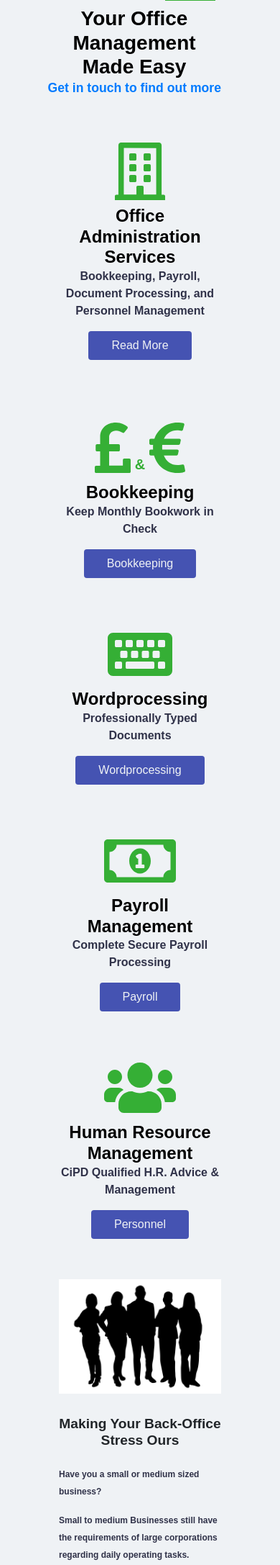
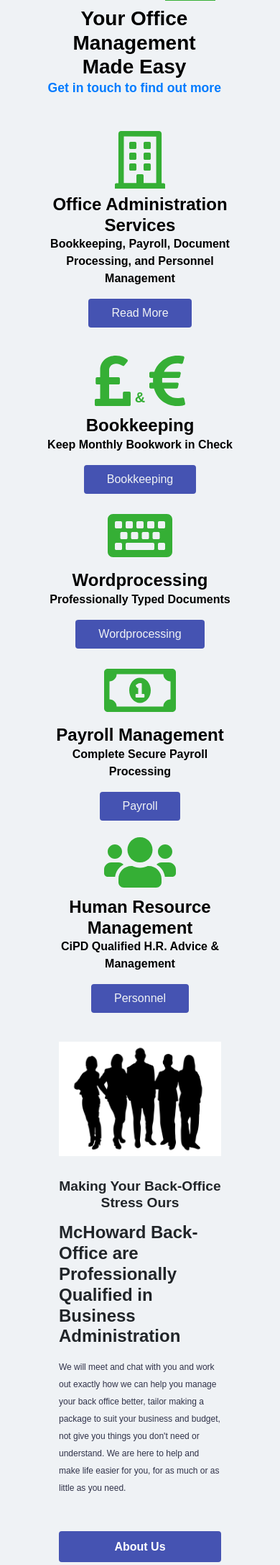
Before and after one commit to Dazzler1970/McHowards, a PHP site: page /home.html in a window 390 px wide. Shown: the part 917-3091 px from the top of the page at 72% size. Run offline with PHP 8.4, Linux system fonts and the light colour scheme; some libraries are stand-ins or nearby versions.

Commit message:
CSS Clean

```diff
--- a/contactus.html
+++ b/contactus.html
@@ -16,10 +16,6 @@
         integrity="sha384-MCw98/SFnGE8fJT3GXwEOngsV7Zt27NXFoaoApmYm81iuXoPkFOJwJ8ERdknLPMO" crossorigin="anonymous">
     <link rel="stylesheet" href="https://cdnjs.cloudflare.com/ajax/libs/font-awesome/4.7.0/css/font-awesome.min.css">
     <link rel="stylesheet" href="styles.css">
-    <link rel="stylesheet" href="pagestyles.css">
-    <link rel="stylesheet" href="boxestyles.css">
-    <link rel="stylesheet" href="mediaq.css">
-    <link rel="stylesheet" href="gridstyles.css">
 
     <title>Contact Us - McHoward's BackOffice</title>
 </head>
--- a/gdpr.html
+++ b/gdpr.html
@@ -16,10 +16,6 @@
         integrity="sha384-MCw98/SFnGE8fJT3GXwEOngsV7Zt27NXFoaoApmYm81iuXoPkFOJwJ8ERdknLPMO" crossorigin="anonymous">
     <link rel="stylesheet" href="https://cdnjs.cloudflare.com/ajax/libs/font-awesome/4.7.0/css/font-awesome.min.css">
     <link rel="stylesheet" href="styles.css">
-    <link rel="stylesheet" href="pagestyles.css">
-    <link rel="stylesheet" href="boxestyles.css">
-    <link rel="stylesheet" href="mediaq.css">
-    <link rel="stylesheet" href="gridstyles.css">
 
     <title>GDPR & McHoward's Back-Office</title>
 </head>
--- a/home.html
+++ b/home.html
@@ -105,15 +105,12 @@
             <img src="images/Staff Huddle.jpg" alt="">
             <div>
                 <h2>Making Your Back-Office Stress Ours</h2>
-                <p>Have you a small or medium sized business?</p>
-                <p>Small to medium Businesses still have the requirements of large corporations regarding daily
-                    operating tasks.</p>
-                <p>Bookkeeping, Payroll, Completing Document to Professional Standards, and Human Resources are just a
-                    few of these. How long a period of time is spent on this is down to the knowledge of the person or
-                    persons employeed, or maybe just down to you?
-                    If you're a sole-trader with several employees, you're still required to cover the same functions
-                    and requirements of a major corporation, employing thousands. <h4>McHoward's Back-Office is here to
-                        help.</h4>
+                <h3>McHoward Back-Office are Professionally Qualified in Business Administration</h3>
+
+                  <p>  We will meet and chat with you and work out exactly how we can help you manage your back office better,
+                    tailor making a package to suit your business and budget, not give you things you don't need or understand.
+                    We are here to help and make life easier for you, for as much or as little as you need.
+
                 </p>
                 <a href="about.html" class="btn">About Us</a>
             </div>
--- a/index.html
+++ b/index.html
@@ -17,10 +17,7 @@
         integrity="sha384-MCw98/SFnGE8fJT3GXwEOngsV7Zt27NXFoaoApmYm81iuXoPkFOJwJ8ERdknLPMO" crossorigin="anonymous">
     <link rel="stylesheet" href="https://cdnjs.cloudflare.com/ajax/libs/font-awesome/4.7.0/css/font-awesome.min.css">
     <link rel="stylesheet" href="styles.css">
-    <link rel="stylesheet" href="pagestyles.css">
-    <link rel="stylesheet" href="boxestyles.css">
-    <link rel="stylesheet" href="mediaq.css">
-    <link rel="stylesheet" href="gridstyles.css">
+
 
     <title>Business Administration Services - McHoward's Back-Office</title>
 </head>
--- a/payroll.html
+++ b/payroll.html
@@ -16,10 +16,6 @@
         integrity="sha384-MCw98/SFnGE8fJT3GXwEOngsV7Zt27NXFoaoApmYm81iuXoPkFOJwJ8ERdknLPMO" crossorigin="anonymous">
     <link rel="stylesheet" href="https://cdnjs.cloudflare.com/ajax/libs/font-awesome/4.7.0/css/font-awesome.min.css">
     <link rel="stylesheet" href="styles.css">
-    <link rel="stylesheet" href="pagestyles.css">
-    <link rel="stylesheet" href="boxestyles.css">
-    <link rel="stylesheet" href="mediaq.css">
-    <link rel="stylesheet" href="gridstyles.css">
 
     <title>McHowardsBKO</title>
 </head>
--- a/styles.css
+++ b/styles.css
@@ -81,8 +81,8 @@
     color: var(--white);
     padding: 0.6rem 1.2rem;
     text-decoration: none;
-    border: 0;
-    font-weight: 700;
+    border: 0.1rem;
+    font-weight: 800;
     }
 
 
@@ -331,27 +331,36 @@
     grid-template-columns: repeat(2, 1fr);
 }
 
-.info a:hover{
-    background: var(--light);
-    color: var(--dark);
+.info h2{
+    padding-bottom: 0.5rem;
+    font-weight: 600;
+    justify-content: center;
+}
+
+.info h3{
+    padding-bottom: 0.5rem;
+    font-size: 1.5rem;
+    font-weight: 550;
+    text-align: left;
 }
 .info p{
+    padding-bottom: 2rem;
     font-size: 1.1rem;
-    font-weight: 550;
+    font-weight: 520;
     justify-content: center;
     color: var(--shadow)
-
-}
-
-.info h2{
-    padding-bottom: 1rem;
-    font-weight: 750;
-    justify-content: center;
 }
 
 .info h4{
     font-weight: 600;
 }
+
+.info a:hover{
+    background: var(--light);
+    color: var(--dark);
+}
+
+
 
 .info-about{
     background: var(--primary);
@@ -371,6 +380,7 @@
     font-weight: 600;
     text-align: center;
 }
+
 .info-about p{
     font-size: 1.1rem;
 }
@@ -392,10 +402,11 @@
 }
 
 
-/* Boxes */
+/* Boxes Section */
+
 .boxes{
     display: grid;
-    font-weight: 600;
+    font-weight: 650;
     padding: 10rem,;
     grid-gap: 10px;
     grid-template-columns: repeat(auto-fit, minmax (200px, 1fr));
@@ -405,15 +416,19 @@
     color: var(--text);
     font-size: 1.5rem;
 }
-.boxes a:hover{
+
+/*box text*/
+
+.box{
+    background: var(--primary);
+    text-align: center;
+    padding: 1.5rem 2rem;
+    box-shadow: none;
+}
+
+.box a:hover{
     background: var(--light);
     color: var(--dark);
-}
-.box{
-    background: var(--primary);
-    /* text-align: center; */
-    padding: 1.5rem 2rem;
-    box-shadow: none;
 }
 
 .box h2 {
@@ -442,46 +457,8 @@
     font-weight: 650;
 }
 
-.box {
-    background: var(--primary);
-    padding: 1.5rem 2rem;
-    box-shadow: var(--shadow);
-}
 
-/* Boxes */
 
-.boxes{
-    display: grid;
-    font-weight: 600;
-    padding: 10rem,;
-    grid-gap: 10px;
-    grid-template-columns: repeat(auto-fit, minmax (200px, 1fr));
-    text-decoration: none;
-    padding: 0.5rem;
-    text-align: center;
-    color: var(--shadow);
-    font-size: 1.1rem;
-    list-style-type: none;
-}
-.boxes a:hover{
-    background: var(--light);
-    color: var(--dark);
-}
-.box{
-    background: var(--primary);
-    text-align: center;
-    padding: 1.5rem 2rem;
-    box-shadow: none;
-}
-
-.box h3 {
-    font-size: 1.25rem;
-    margin-bottom: 0;
-    color: var(--icon);
-    font-style: bold;
-    padding: 0.5rem;
-    font-weight: 750;
-}
 
 /* Portfolio */
 
@@ -750,17 +727,17 @@
         padding:  0.3rem 0.5rem;
     }
 
-    .boxes{
+    .box{
         padding: 0%;
         margin: 0%;
         font-size: 1rem
     }
 
-    .boxes h2{
+    .box h2{
         font-size: 1.5rem
    }
 
-   .boxes .btn{
+   .box .btn{
         background: var(--dark);
         color: var(--primary);
         padding: 0.5rem 2rem;
--- a/wordprocessing.html
+++ b/wordprocessing.html
@@ -16,10 +16,6 @@
         integrity="sha384-MCw98/SFnGE8fJT3GXwEOngsV7Zt27NXFoaoApmYm81iuXoPkFOJwJ8ERdknLPMO" crossorigin="anonymous">
     <link rel="stylesheet" href="https://cdnjs.cloudflare.com/ajax/libs/font-awesome/4.7.0/css/font-awesome.min.css">
     <link rel="stylesheet" href="styles.css">
-    <link rel="stylesheet" href="pagestyles.css">
-    <link rel="stylesheet" href="boxestyles.css">
-    <link rel="stylesheet" href="mediaq.css">
-    <link rel="stylesheet" href="gridstyles.css">
 
     <title>Wordprocessing - McHoward's Back-Office</title>
 </head>
```
Also changed, not shown: accounts.html (+6 -6 lines).
